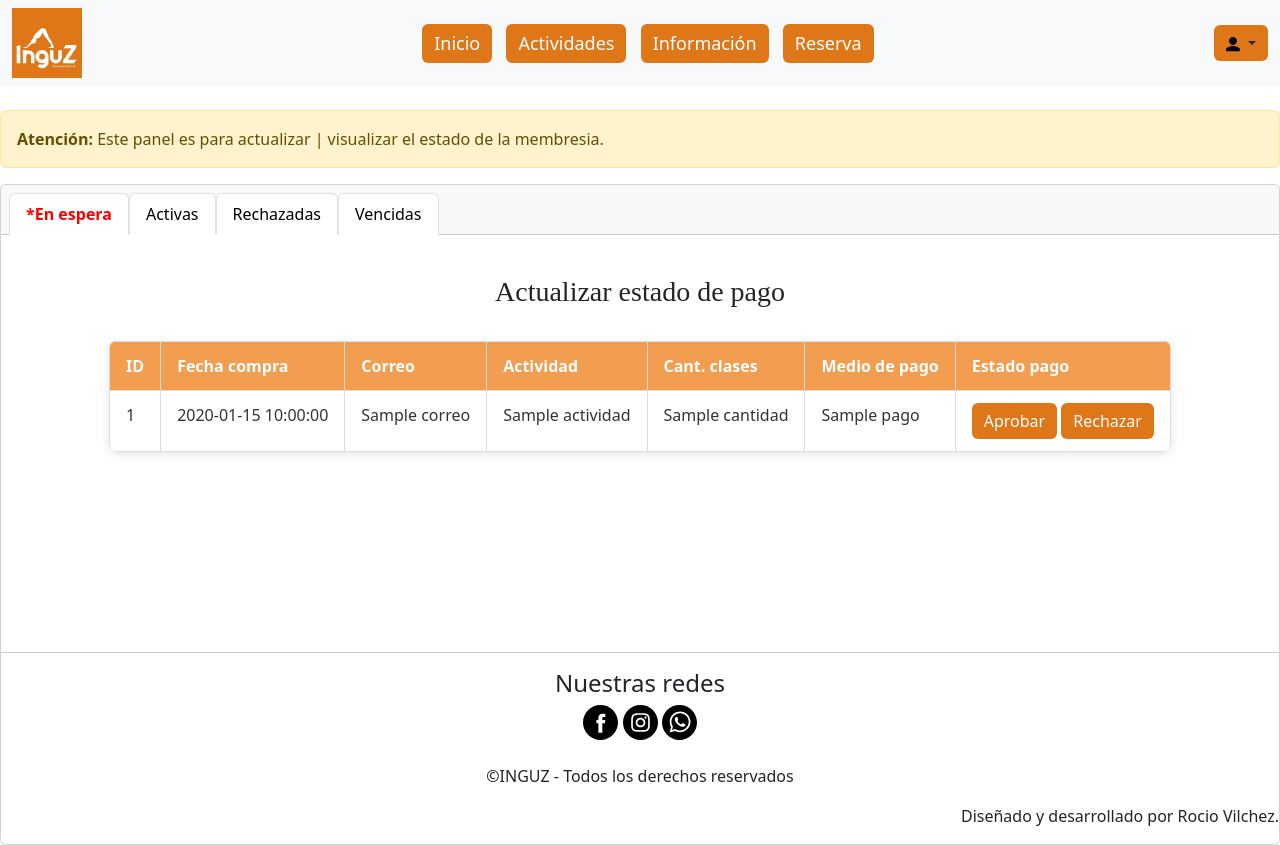
After one commit to rociojazminvilchez/inguzpracticas, a CodeIgniter 4 app: the page made by app/Views/creditos/membresia_espera.php in a window 1280 px wide. The commit adds this page. Run offline with PHP 8.4 and a stand-in for CodeIgniter, Linux system fonts and the light colour scheme; the template is opened without the code that fills it: most values are stand-ins (such as "Sample title", 1, 10 or a date in 2020); some libraries are stand-ins or nearby versions.

Commit message:
caaaaaaaaaambios

```diff
--- a/app/Config/Routes.php
+++ b/app/Config/Routes.php
@@ -16,6 +16,7 @@ $routes->get('/usuario/create', 'Usuario::create');
 $routes->post('/usuario/create', 'Usuario::create');
 $routes->get('/usuario/perfil', 'Usuario::perfil');
 $routes->post('/usuario/perfil', 'Usuario::update');
+
 #INSTRUCTOR
 $routes->get('/formularios/opc_instructor', 'Home::instructor');
 $routes->get('/formularios/ingresoinstructor', 'Home::ingreso_instructor');
@@ -45,6 +46,11 @@ $routes->get('/creditos/confirmacion', 'Creditos::confirmacion');
 $routes->get('/creditos/update/(:num)', 'Creditos::creditosupdate/$1'); // Para mostrar el formulario de actualización
 $routes->post('/creditos/update/(:num)', 'Creditos::update/$1'); // Para procesar la actualización
 $routes->get('/creditos/guardar', 'Creditos::guardar');
+
+#ACTUALIZAR ESTADO CREDITOS
+$routes->get('/creditos/membresia_espera', 'Creditos::pago_espera');
+$routes->get('creditos/aprobar_pago/(:num)', 'Creditos::aprobar_pago/$1');
+$routes->get('creditos/rechazar_pago/(:num)', 'Creditos::rechazar_pago/$1');
 #ACTIVIDADES
 $routes->get('/actividades/reformer','Actividades::reformer');
 $routes->get('/actividades/hiit','Actividades::hiit');
--- a/app/Controllers/Home.php
+++ b/app/Controllers/Home.php
@@ -130,7 +130,6 @@ class Home extends BaseController
         $data = [
             'membresia' => $membresiaActiva,
         ];
-
         return view('inguz/reserva', $data);
     }
 
--- /dev/null
+++ b/app/Views/creditos/membresia_espera.php
@@ -0,0 +1,95 @@
+<!DOCTYPE html>
+<html lang="en">
+<head>
+    <meta charset="UTF-8">
+    <title>Inguz</title>
+    <meta name="description" content="The small framework with powerful features">
+    <meta name="viewport" content="width=device-width, initial-scale=1.0">
+    <link rel="icon" href="<?= base_url('img/icon.png')?>">
+    <link href="https://cdn.jsdelivr.net/npm/bootstrap@5.3.3/dist/css/bootstrap.min.css" rel="stylesheet" integrity="sha384-QWTKZyjpPEjISv5WaRU9OFeRpok6YctnYmDr5pNlyT2bRjXh0JMhjY6hW+ALEwIH" crossorigin="anonymous">
+    <link rel="stylesheet" href="<?= base_url('assets/css/actividades.css') ?>">
+  </head>
+<body>
+<?php
+    echo $this->include('plantilla/navbar');
+?>
+<?php if (session()->getFlashdata('mensaje')): ?>
+    <div class="alert alert-success">
+        <?= session()->getFlashdata('mensaje') ?>
+    </div>
+<?php endif; ?>
+
+<?php if (session()->getFlashdata('error')): ?>
+    <div class="alert alert-danger">
+        <?= session()->getFlashdata('error') ?>
+    </div>
+<?php endif; ?>
+
+<br>
+<div class="alert alert-warning" role="alert">
+  <strong>Atención:</strong> Este panel es para actualizar | visualizar el estado de la membresia.
+</div>
+<div class="card text-center">
+<div class="card-header">
+    <ul class="nav nav-tabs card-header-tabs">
+      <li class="nav-item">
+        <a class="nav-link active" aria-current="true" href=<?= base_url('/actualizar/actualizar_reformer'); ?>><label style="color:red; font-weight: bold;">*En espera</label></a>
+      </li>
+      <li class="nav-item">
+        <a class="nav-link active" aria-current="true" href="<?= base_url('/actualizar/hiit'); ?>">Activas</a>
+      </li>
+      <li class="nav-item">
+        <a class="nav-link active" aria-current="true" href="<?= base_url('/actualizar/terapeutico'); ?>" >Rechazadas</a>
+      </li>
+      <li class="nav-item">
+        <a class="nav-link active" aria-current="true" href="<?= base_url('/actualizar/informacion'); ?>">Vencidas</label></a>
+      </li>
+    </ul>
+  </div><br>
+  <h3 class="my-3" id="titulo" style="margin: 20px;font-family: 'Times New Roman', serif;"> Actualizar estado de pago </h3>
+
+<table class="table table-hover table-bordered my-3" aria-describedby="titulo">
+    <thead class="table-dark">
+        <tr>
+            <th scope="col">ID</th>
+            <th scope="col">Fecha compra</th>
+            <th scope="col">Correo</th>
+            <th scope="col">Actividad</th>
+            <th scope="col">Cant. clases</th>
+            <th scope="col">Medio de pago</th>
+            <th scope="col">Estado pago</th>
+        </tr>
+    </thead>
+
+    <tbody>
+        <?php foreach ($espera as $espe) :
+            $id= $espe['id']; ?>
+            <tr>
+              <td><?= $espe['id']; ?></td>
+              <td><?= $espe['fecha_creada']; ?></td>
+              <td><?= ucfirst($espe['correo']); ?></td>
+              <td><?= ucfirst($espe['actividad']); ?></td>
+              <td><?= $espe['cantidad']; ?></td>
+              <td><?= $espe['pago']; ?></td>
+
+              <td>
+                <a href="<?= base_url('creditos/aprobar_pago/'.$id) ?>" class="btn btn-primary" style="background-color: #df7718; border: none;">Aprobar</a>
+                <a href="<?= base_url('creditos/rechazar_pago/'.$id) ?>" class="btn btn-primary" style="background-color: #df7718; border: none;">Rechazar</a>
+              </td>
+            </tr>
+        <?php
+            endforeach;
+
+      ?>
+    </tbody>
+</table><br><br><br><br>
+
+    </body>
+<?php
+    echo $this->include('plantilla/footer');
+?>
+
+<script src="https://cdn.jsdelivr.net/npm/bootstrap@5.3.3/dist/js/bootstrap.bundle.min.js" integrity="sha384-YvpcrYf0tY3lHB60NNkmXc5s9fDVZLESaAA55NDzOxhy9GkcIdslK1eN7N6jIeHz" crossorigin="anonymous"></script>
+
+</body>
+</html>
--- a/app/Views/plantilla/navbar.php
+++ b/app/Views/plantilla/navbar.php
@@ -61,7 +61,7 @@
               <li><a class="dropdown-item">Instructor</a></li>
               <hr>
               <li><a class="dropdown-item" href="<?= base_url('/instructor/perfil'); ?>">Perfil</a></li>
-              <li><a class="dropdown-item" href="<?= base_url('/instructor/membresias'); ?>"> Membresias </a></li>
+              <li><a class="dropdown-item" href="<?= base_url('/creditos/membresia_espera'); ?>"> Membresias </a></li>
              <li><a class="dropdown-item" href="<?= base_url('/instructor/reservas'); ?>"> Reservas </a></li>
              <li><a class="dropdown-item" href="<?= base_url('/actualizar/actualizar_reformer'); ?>"> Actualizar </a></li>
              <li><a class="dropdown-item" href="<?= base_url('/salir'); ?>">Cerrar sesión</a></li>
```
Also changed, not shown: app/Controllers/Creditos.php (+44 -0 lines), app/Models/MembresiaModel.php (+24 -0 lines), app/Views/creditos/confirmacion.php (+7 -0 lines), app/Views/creditos/membresia_aprobada.php (added).
